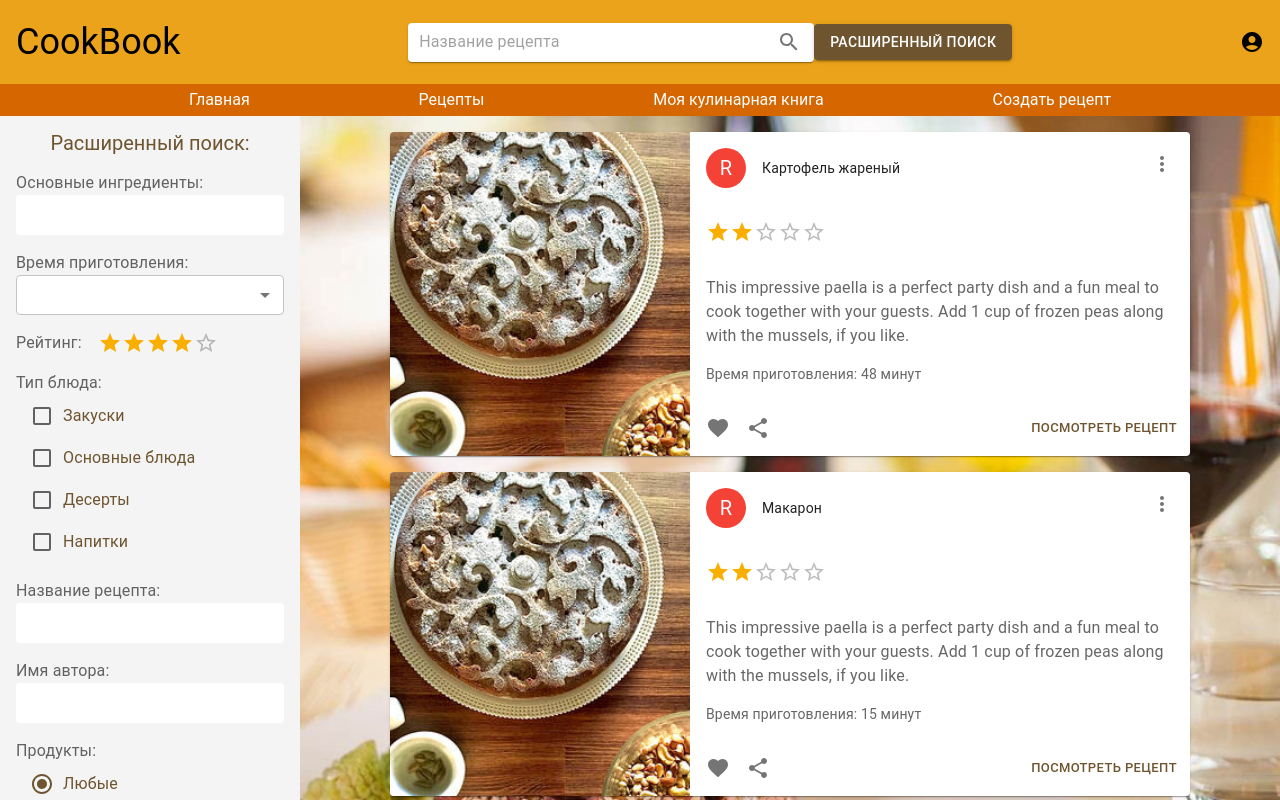
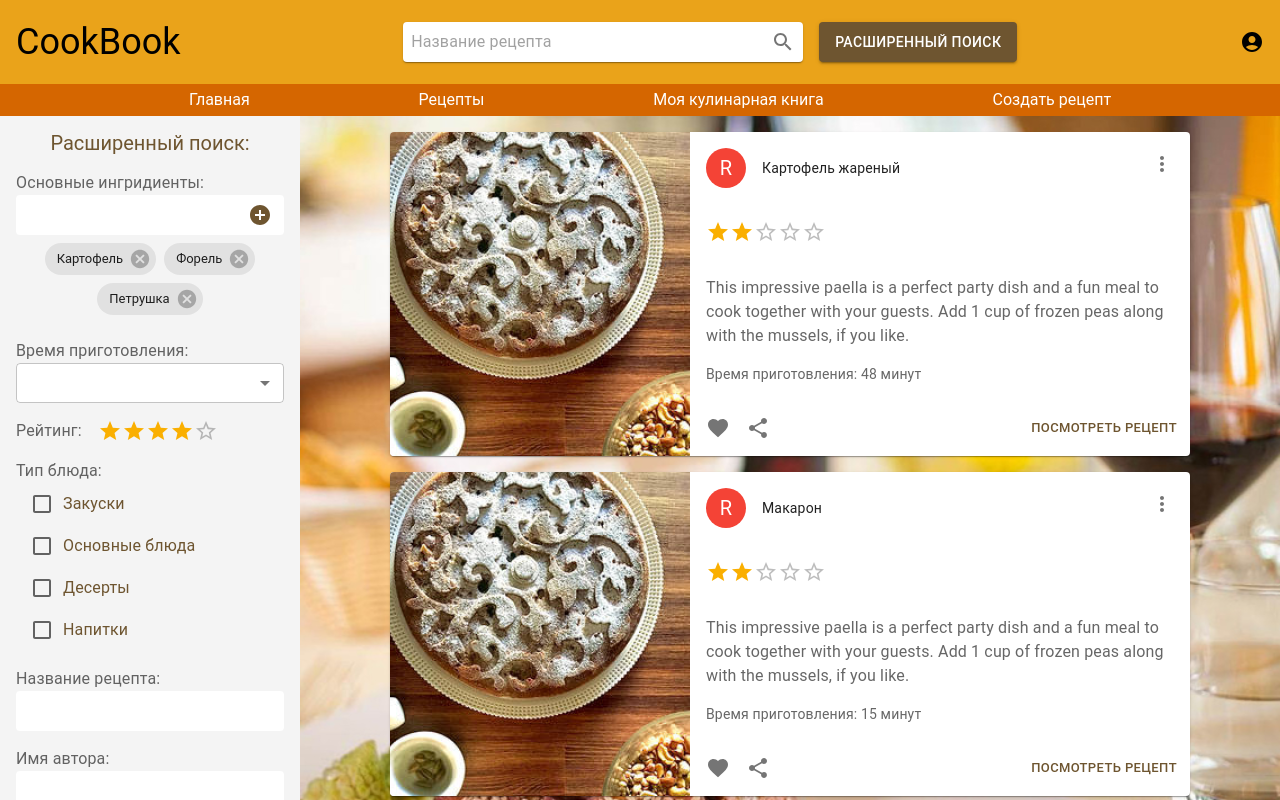
Before and after one commit to aranion/CookBook, a React (Create React App) app: page /search/advanced in a window 1280 px wide. Shown: the top 800 px of the page. Built offline with nearby package versions, Linux system fonts and the light colour scheme.

Commit message:
Чипсы к инпуту в расширенном поиске, npm uuid для генерации рандомных ключей, рефактор строки поиска в хедере

```diff
--- a/package.json
+++ b/package.json
@@ -26,6 +26,7 @@
     "react-scripts": "4.0.3",
     "redux": "^4.1.2",
     "typescript": "^4.5.3",
+    "uuid": "^8.3.2",
     "web-vitals": "^1.1.2"
   },
   "scripts": {
@@ -53,6 +54,7 @@
     ]
   },
   "devDependencies": {
+    "@types/uuid": "^8.3.3",
     "sass": "^1.45.0"
   }
 }
--- /dev/null
+++ b/src/components/AdvancedSearch/Chips/index.tsx
@@ -0,0 +1,99 @@
+import React, {useState} from 'react';
+import { v4 as uuidv4 } from 'uuid';
+import { styled } from '@mui/material/styles';
+import {Box, Chip, Typography, Paper, InputBase, InputAdornment, IconButton} from '@mui/material';
+import AddCircleIcon from '@mui/icons-material/AddCircle';
+
+interface ChipData {
+  key: string;
+  label: string;
+}
+
+const ListItem = styled('li')(({ theme }) => ({
+  margin: theme.spacing(0.5),
+}));
+
+const Chips = ({chipsLabel}: {chipsLabel: string}) => {
+
+  const [value, setValue] = useState('')
+
+  const handleChange = (event: { target: { value: string } }) => {
+    return setValue(event.target.value)
+  }
+
+  const handleSetChip = () => {
+    if(!chipData.filter(chip => chip.label === value).length && value) {
+
+      const newChip = {key: uuidv4(), label: value}
+
+      setChipData(chips => ([...chips, newChip]))
+      setValue('')
+    }
+  }
+
+  const [chipData, setChipData] = useState<readonly ChipData[]>([
+    { key: '0', label: 'Картофель' },
+    { key: '1', label: 'Форель' },
+    { key: '2', label: 'Петрушка' },
+  ]);
+
+  const handleDelete = (chipToDelete: ChipData) => () => {
+    console.log(chipToDelete)
+    setChipData((chips) => chips.filter((chip) => chip.key !== chipToDelete.key));
+  };
+
+  const handleMouseDown = (event: React.MouseEvent<HTMLButtonElement>) => {
+    event.preventDefault();
+  };
+
+  return (
+    <Box>
+      <Box>
+        <Typography variant="body1" color="text.secondary">{chipsLabel}</Typography>
+        <Paper elevation={0}>
+          <InputBase
+            sx={{ width: "100%", boxSizing: "border-box", borderRadius: 1, padding: "4px 4px 4px 16px" }}
+            value={value}
+            onChange={handleChange}
+            endAdornment={
+              <InputAdornment position="end">
+                <IconButton
+                  aria-label="add"
+                  onClick={handleSetChip}
+                  onMouseDown={handleMouseDown}
+                >
+                  <AddCircleIcon color="primary"/>
+                </IconButton>
+              </InputAdornment>
+            }
+          />
+        </Paper>
+      </Box>
+      <Box
+        sx={{
+          display: 'flex',
+          justifyContent: 'center',
+          flexWrap: 'wrap',
+          listStyle: 'none',
+          p: 0.5,
+          m: 0,
+        }}
+        component="ul"
+      >
+        {chipData.map((data) => {
+          return (
+            <ListItem key={data.key}>
+              <Chip
+                label={data.label}
+                onDelete={handleDelete(data)}
+              />
+            </ListItem>
+          );
+        })}
+      </Box>
+    </Box>
+
+  );
+}
+
+export default Chips;
--- a/src/components/AdvancedSearch/Content/index.tsx
+++ b/src/components/AdvancedSearch/Content/index.tsx
@@ -1,5 +1,6 @@
-import React from 'react';
+import {useState} from 'react';
 import styles from "./advancedSearch.module.scss";
+import Chips from '../Chips'
 
 import {
   Paper,
@@ -26,7 +27,7 @@ const ContentAdvancedSearch = ({ recipes }: { recipes: IRecipe[] }) => {
 
   const drawerWidth = 300;
 
-  const [time, setTime] = React.useState('');
+  const [time, setTime] = useState('');
 
   const handleChangeTime = (event: SelectChangeEvent) => {
     setTime(event.target.value);
@@ -45,14 +46,9 @@ const ContentAdvancedSearch = ({ recipes }: { recipes: IRecipe[] }) => {
           className={styles.drawer}
         >
           <h3 className={styles.drawer__header}>Расширенный поиск:</h3>
-          <div>
-          <Typography variant="body1" color="text.secondary">Основные ингредиенты:</Typography>
-            <Paper elevation={0}>
-              <InputBase className={styles.drawer__input}/>
-            </Paper>
-          </div>
-          <div>
-          <Typography variant="body1" color="text.secondary">Время приготовления:</Typography>
+          <Chips chipsLabel='Основные ингридиенты:'/>
+          <Box>
+            <Typography variant="body1" color="text.secondary">Время приготовления:</Typography>
             <Select
               value={time}
               onChange={handleChangeTime}
@@ -65,14 +61,14 @@ const ContentAdvancedSearch = ({ recipes }: { recipes: IRecipe[] }) => {
               <MenuItem value={60}>не более часа</MenuItem>
               <MenuItem value={120}>не более 2 часов</MenuItem>
             </Select>
-          </div>
+          </Box>
           <Box sx={{display: 'flex', gridGap: 16, alignItems: 'center'}}>
             <Typography variant="body1" color="text.secondary">
               Рейтинг:
             </Typography>
             <Rating name="size-small" defaultValue={4} />
           </Box>
-          <div>
+          <Box>
             <Typography variant="body1" color="text.secondary">Тип блюда:</Typography>
             <FormGroup className={styles.drawer__checkbox}>
               <FormControlLabel control={<Checkbox />} label="Закуски" color="primary"/>
@@ -80,21 +76,21 @@ const ContentAdvancedSearch = ({ recipes }: { recipes: IRecipe[] }) => {
               <FormControlLabel control={<Checkbox />} label="Десерты" color="primary"/>
               <FormControlLabel control={<Checkbox />} label="Напитки" color="primary"/>
             </FormGroup>
-          </div>
-          <div>
-          <Typography variant="body1" color="text.secondary">Название рецепта:</Typography>
+          </Box>
+          <Box>
+            <Typography variant="body1" color="text.secondary">Название рецепта:</Typography>
             <Paper elevation={0}>
               <InputBase className={styles.drawer__input}/>
             </Paper>
-          </div>
-          <div>
-          <Typography variant="body1" color="text.secondary">Имя автора:</Typography>
+          </Box>
+          <Box>
+            <Typography variant="body1" color="text.secondary">Имя автора:</Typography>
             <Paper elevation={0}>
               <InputBase className={styles.drawer__input}/>
             </Paper>
-          </div>
-          <div>
-          <Typography variant="body1" color="text.secondary">Продукты:</Typography>
+          </Box>
+          <Box>
+            <Typography variant="body1" color="text.secondary">Продукты:</Typography>
             <FormControl
               className={styles.drawer__radio}
             >
@@ -109,7 +105,7 @@ const ContentAdvancedSearch = ({ recipes }: { recipes: IRecipe[] }) => {
                 <FormControlLabel value="kosher" control={<Radio />} label="Кошерные" color="primary"/>
               </RadioGroup>
             </FormControl>
-          </div>
+          </Box>
           <Button variant="contained" disableElevation>
             Найти
           </Button>
@@ -118,7 +114,6 @@ const ContentAdvancedSearch = ({ recipes }: { recipes: IRecipe[] }) => {
       <Box
         component="main"
         sx={{ width: { sm: `calc(100% - ${drawerWidth}px)` } }}
-
       >
         <div className={styles.main}>
           {recipes.map(recipe => {
--- a/src/components/RecipeCard/index.tsx
+++ b/src/components/RecipeCard/index.tsx
@@ -4,7 +4,7 @@ import CardMedia from '@mui/material/CardMedia';
 import CardContent from '@mui/material/CardContent';
 import CardActions from '@mui/material/CardActions';
 import Avatar from '@mui/material/Avatar';
-import IconButton, { IconButtonProps } from '@mui/material/IconButton';
+import IconButton from '@mui/material/IconButton';
 import Typography from '@mui/material/Typography';
 import { red } from '@mui/material/colors';
 import FavoriteIcon from '@mui/icons-material/Favorite';
--- a/src/components/RecipeCard/recipeCard.module.scss
+++ /dev/null
@@ -1,5 +0,0 @@
-.card {
-  &__wrapper {
-    width: 600px;
-  }
-}
--- a/src/components/Search/index.tsx
+++ b/src/components/Search/index.tsx
@@ -1,54 +1,60 @@
 import styles from "./search.module.scss";
-import { ChangeEvent, useState } from "react";
+import { ChangeEvent, useState, FormEvent } from "react";
 import SearchIcon from "@mui/icons-material/Search";
-import { Button } from "@mui/material";
-import InputBase from "@mui/material/InputBase";
-import IconButton from "@mui/material/IconButton";
-import Paper from "@mui/material/Paper";
+import { Button, InputBase, IconButton, Paper, Box } from "@mui/material";
 import {useNavigate} from 'react-router-dom'
 import {RouteNames} from '../../router/routeList'
 
 export const Search = () => {
+
   const [search, setSearch] = useState<string>("");
-  const handleSearch = (e: ChangeEvent<HTMLInputElement>) => {
+
+  const handleChangeSearchValue = (e: ChangeEvent<HTMLInputElement>) => {
     setSearch(e.target.value);
-    console.log("search!");
   };
+
+  const handleSearch = (e: FormEvent<HTMLButtonElement>) => {
+    e.preventDefault()
+  }
 
   const router = useNavigate()
 
   return (
-    <div className={styles["search-block"]}>
-      <div className={styles["search-block__container"]}>
+    <Box className={styles["search-block"]}>
+      <Box className={styles["search-block__container"]}>
         <Paper
           component="form"
           sx={{
-            p: "2px 3px",
             display: "flex",
             alignItems: "center",
             width: 400,
-            height: 35,
+            height: 40,
           }}
         >
           <InputBase
             sx={{ ml: 1, flex: 1 }}
             placeholder="Название рецепта"
             value={search}
-            onChange={handleSearch}
+            onChange={handleChangeSearchValue}
           />
-          <IconButton type="submit" sx={{ p: "10px" }} aria-label="search">
+          <IconButton
+            type="submit"
+            sx={{ p: 1 }}
+            aria-label="search"
+            onClick={handleSearch}
+          >
             <SearchIcon />
           </IconButton>
         </Paper>
-      </div>
+      </Box>
       <Button
+        sx={{ height: 40 }}
         variant="contained"
         color="primary"
         onClick={() => router(RouteNames.ADVANCED_SEARCH)}
       >
-
         Расширенный поиск
       </Button>
-    </div>
+    </Box>
   );
 };
--- a/src/components/Search/search.module.scss
+++ b/src/components/Search/search.module.scss
@@ -1,7 +1,7 @@
 .search-block {
   display: flex;
   align-items: center;
-  justify-content: space-between;
+  grid-gap: 16px;
 
   &__container {
     position: relative;
```
Also changed, not shown: 1 other file (tests, documents, lock files or other folders).
